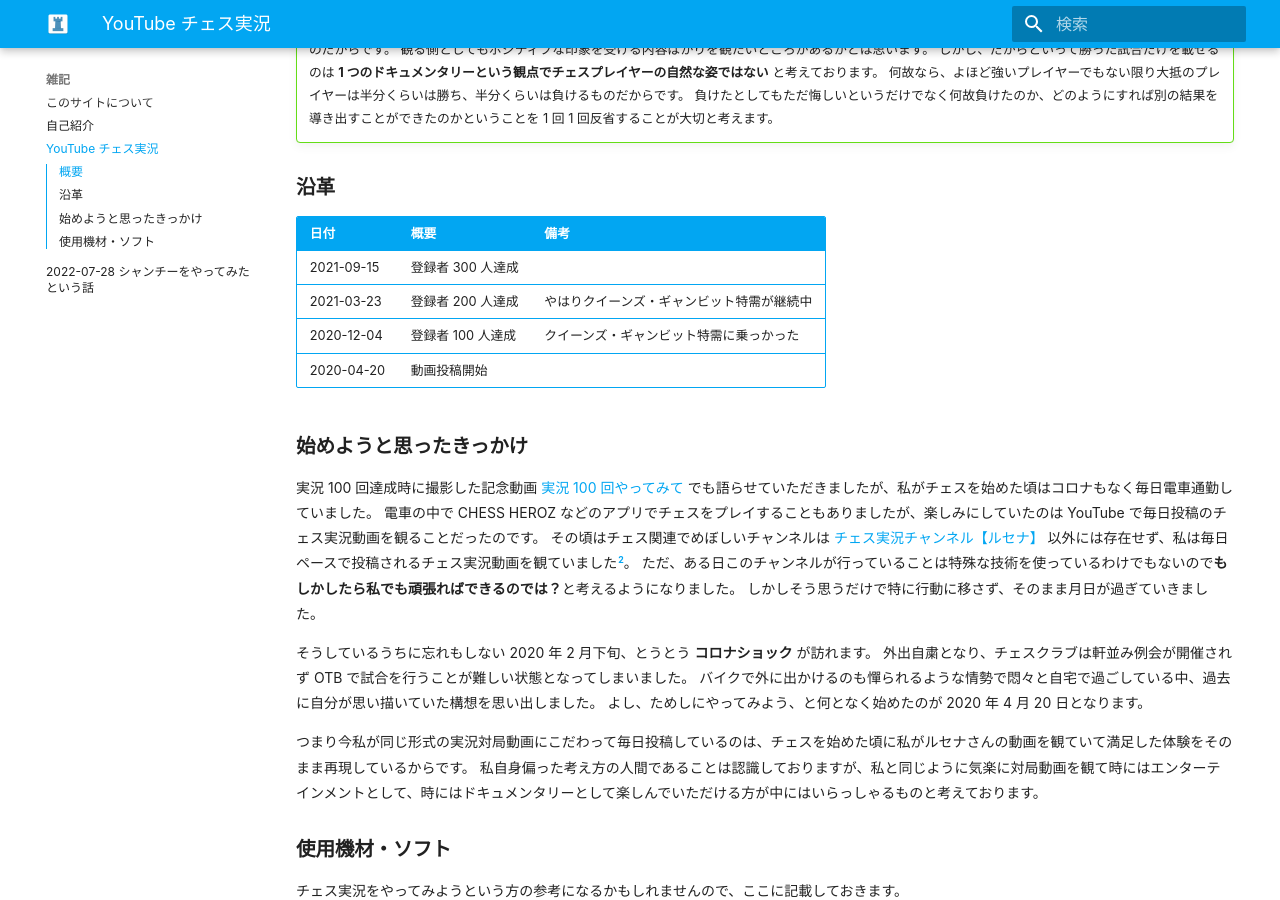
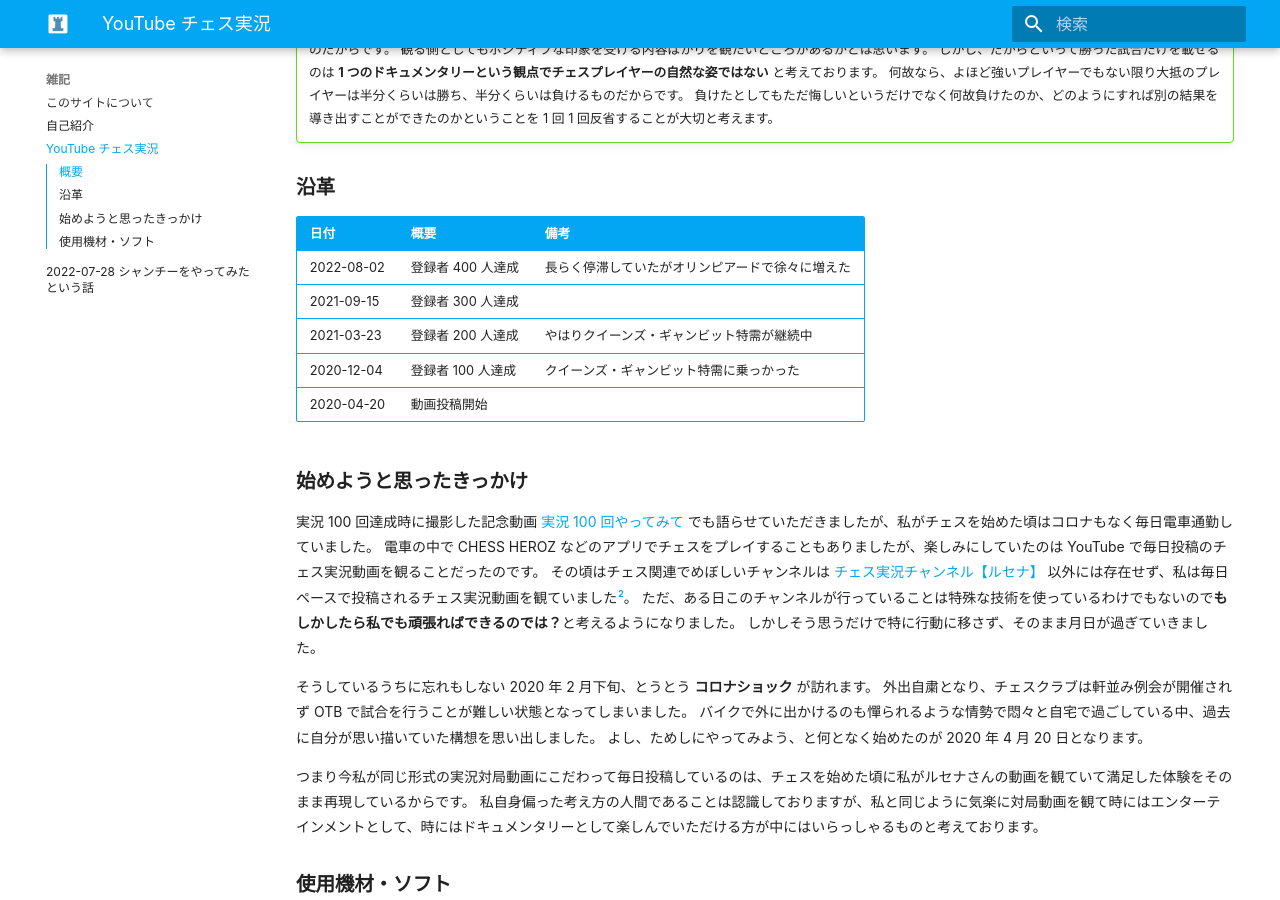
Before and after one commit to kojion/chess, an MkDocs documentation site: the page built from docs/note/youtube.md, in a window 1280 px wide and 900 px high, scrolled down 581 px. Built offline with MkDocs 1.6.1 and Material for MkDocs 9.7.7, drawn with Linux system fonts in a browser that asks for light colours; some web fonts are replaced; comment, search, counter and statistics services are not loaded.

Commit message:
登録者 400 人達成を追記

```diff
--- a/docs/note/youtube.md
+++ b/docs/note/youtube.md
@@ -34,6 +34,7 @@ description: YouTube チャンネルの概要・沿革・始めたきっかけ
 
 |日付|概要|備考|
 |:--|:--|:--|
+|2022-08-02|登録者 400 人達成|長らく停滞していたがオリンピアードで徐々に増えた|
 |2021-09-15|登録者 300 人達成||
 |2021-03-23|登録者 200 人達成|やはりクイーンズ・ギャンビット特需が継続中|
 |2020-12-04|登録者 100 人達成|クイーンズ・ギャンビット特需に乗っかった|
```
